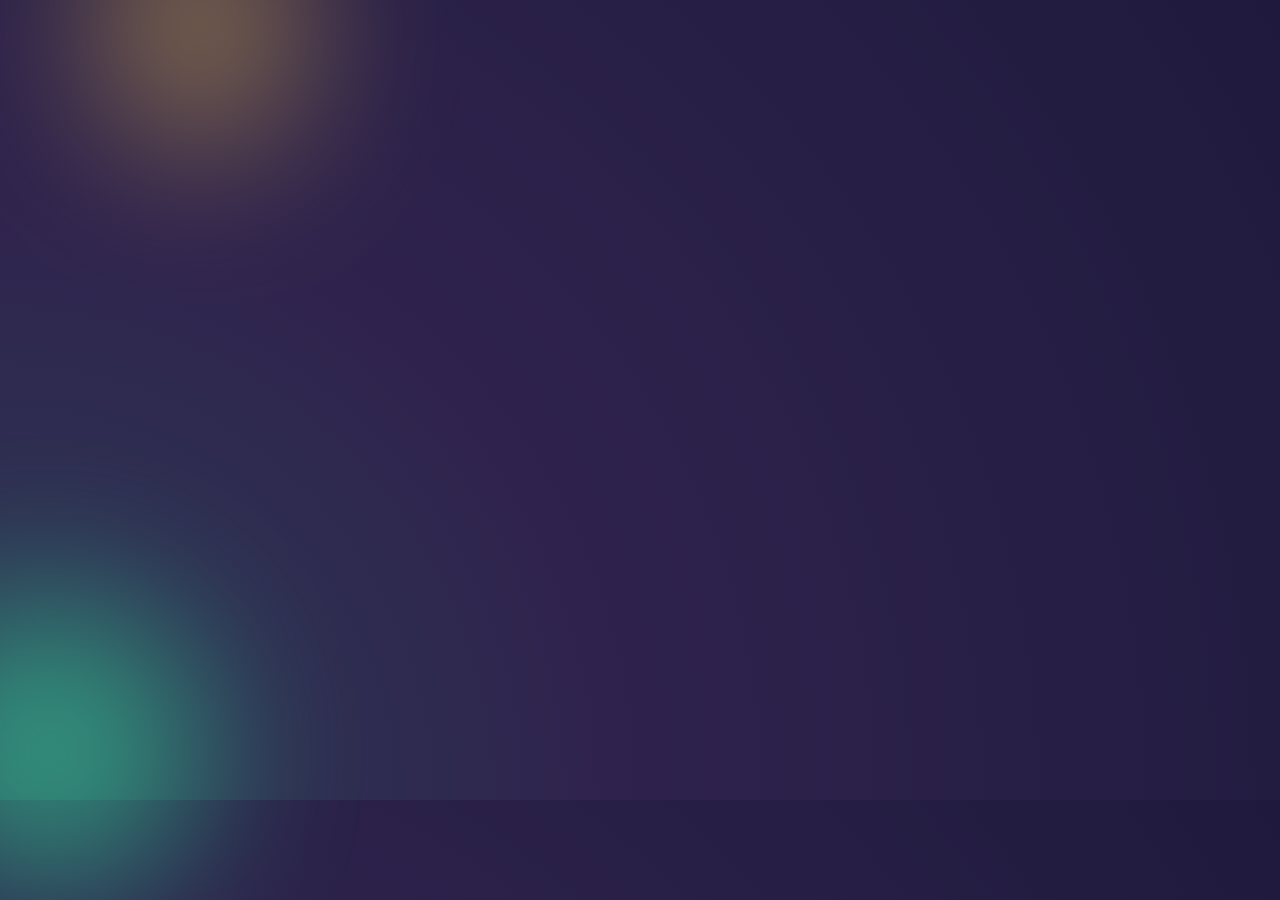
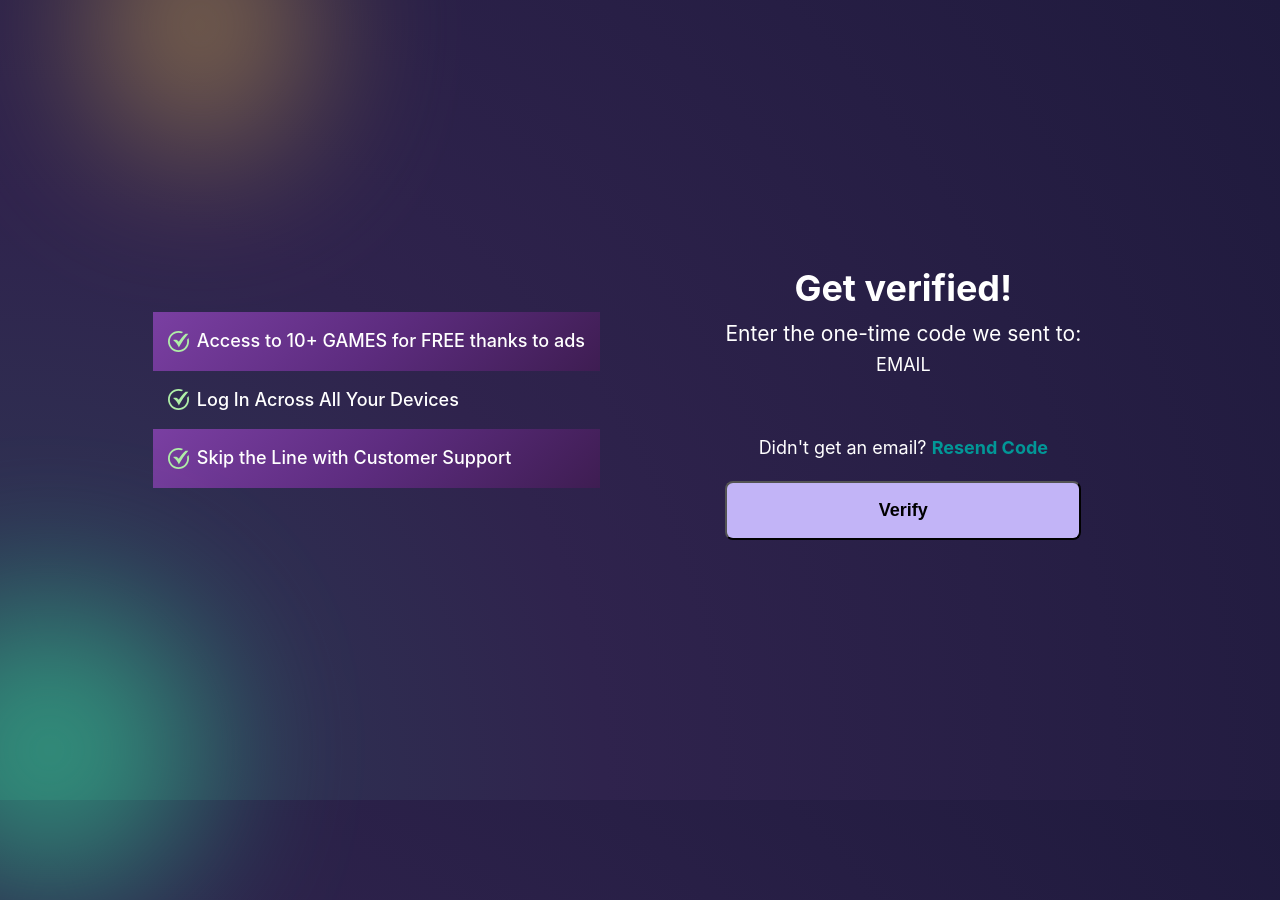
Before and after one commit to DiegoGutierrezDev/GameHouse-test, a Vue app: page /step2 in a window 1280 px wide. Before the commit this address had no page. Built offline with nearby package versions, Linux system fonts and the light colour scheme.

Commit message:
Step 2 skeleton created

```diff
--- a/src/router/index.js
+++ b/src/router/index.js
@@ -21,6 +21,14 @@ const router = createRouter({
       },
     },
     {
+      path: '/step2',
+      name: 'registerStep2',
+      component: () => import('../views/register/RegisterStep2.vue'),
+      meta: {
+        layout: AppRegisterLayout,
+      },
+    },
+    {
       path: '/about',
       name: 'about',
       // route level code-splitting
--- /dev/null
+++ b/src/views/register/RegisterStep2.vue
@@ -0,0 +1,75 @@
+<script setup>
+import AppBenefits from '@/components/AppBenefits.vue'
+import AppButton from '@/components/AppButton.vue'
+</script>
+
+<template>
+  <main class="columns">
+    <div class="left-column">
+      <AppBenefits
+        :benefits="[
+          'Access to 10+ GAMES for FREE thanks to ads',
+          'Log In Across All Your Devices',
+          'Skip the Line with Customer Support',
+        ]"
+      />
+    </div>
+
+    <div class="white-text">
+      <h1 style="font-weight: 700">Get verified!</h1>
+      <h3>Enter the one-time code we sent to:</h3>
+      EMAIL
+
+      <p style="margin-top: 3em">
+        Didn't get an email?
+        <a href="https://company.gamehouse.com/" style="font-weight: 700">Resend Code</a>
+      </p>
+
+      <AppButton text="Verify" style="display: block; width: 100%; margin-top: 1em"></AppButton>
+    </div>
+  </main>
+</template>
+
+<style>
+a {
+  color: rgb(2, 151, 151);
+  text-decoration: none;
+}
+.left-column {
+  align-content: space-evenly;
+}
+.left-column p {
+  margin-top: auto;
+}
+.columns {
+  display: grid;
+  grid-template-columns: repeat(2, minmax(0, 1fr));
+  gap: 5rem;
+}
+
+.white-text {
+  justify-self: center;
+  text-align: center;
+  font-size: 1.2em;
+  color: white;
+}
+
+.input-text {
+  width: 100%;
+  height: 4em;
+  border-radius: 0.5em;
+  padding: 2em;
+  margin-top: 2em;
+}
+
+.checkbox {
+  width: 1.3em;
+  height: 1.3em;
+  border-color: white;
+  border: 2px solid #ddd;
+  appearance: none;
+  cursor: pointer;
+  margin-right: 0.8em;
+  margin-top: 6em;
+}
+</style>
```
